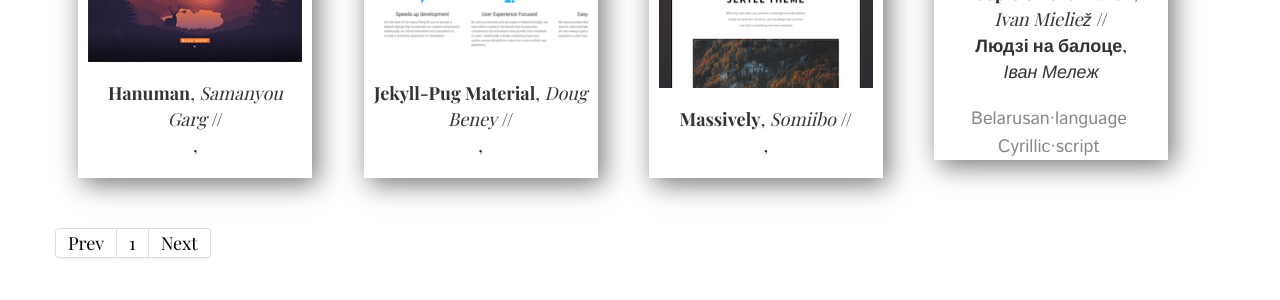
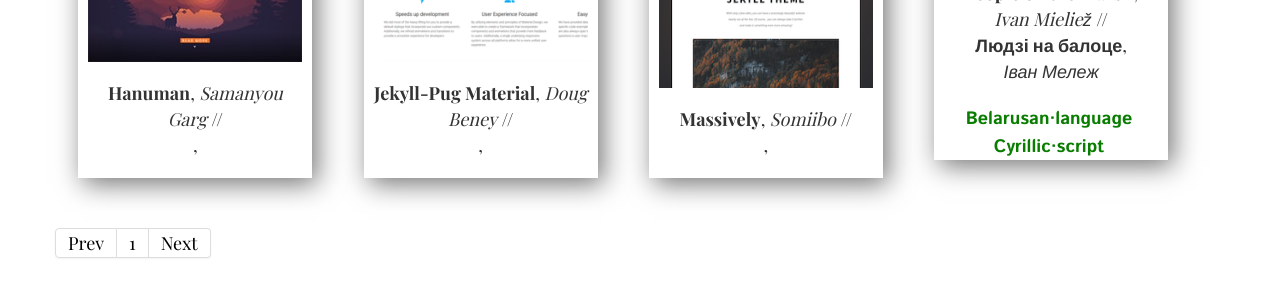
Before and after one commit to mlare/vodary, a Jekyll site: the page built from index.html, in a window 1280 px wide. Shown: the part 1238-1538 px from the top of the page. Built offline with Jekyll 4.4.1, drawn with Linux system fonts in a browser that asks for light colours; some web fonts are replaced; Markdown is read by kramdown in place of the engine named in the settings; the list of posts is cut into pages by our own code.

Commit message:
Update postwidget.html

```diff
--- a/_includes/postwidget.html
+++ b/_includes/postwidget.html
@@ -2,5 +2,5 @@
 				<div class="item-image"><img src="/thumbnails/{{ post.thumbnail }}"></div>
 				<div class="item-name"><strong>{{ post.title }}</strong>, <i font-family:serif;>{{ post.author }}</i> //<br><strong>{{ post.ortitle }}</strong>, <i font-family:serif;>{{ post.orauthor }}</i><br>
 				{% if post.tags %}{% for tag in post.tags %}{% capture tag_name %}{{ tag }}{% endcapture %}
-    				<a style="text-decoration:none;"; href="/tag/{{ tag_name }}"  class="technical"><nobr>{{ tag_name }}</nobr></a>&nbsp;{% endfor %}{% endif %}
+    				<a style="text-decoration:none;"; href="/tag/{{ tag_name }}"  class="tagged"><nobr>{{ tag_name }}</nobr></a>&nbsp;{% endfor %}{% endif %}
 				</div>
```
